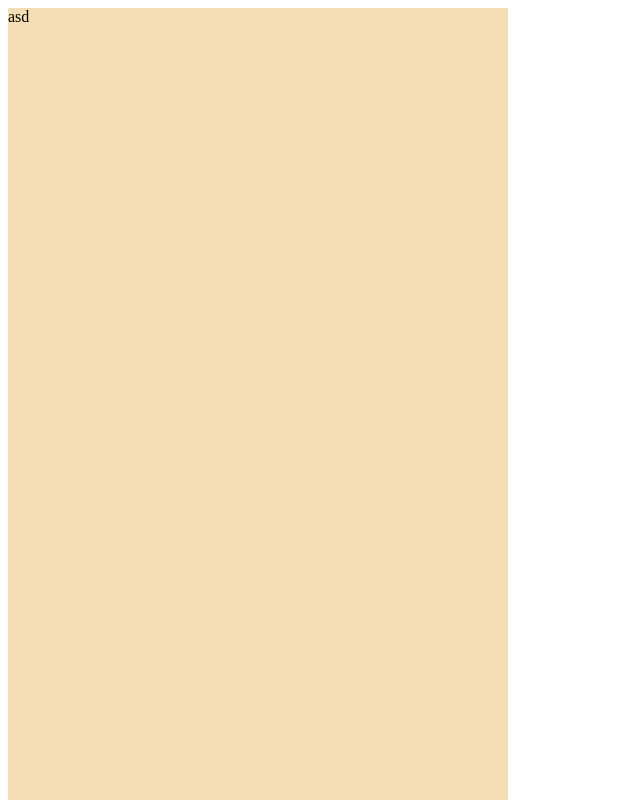
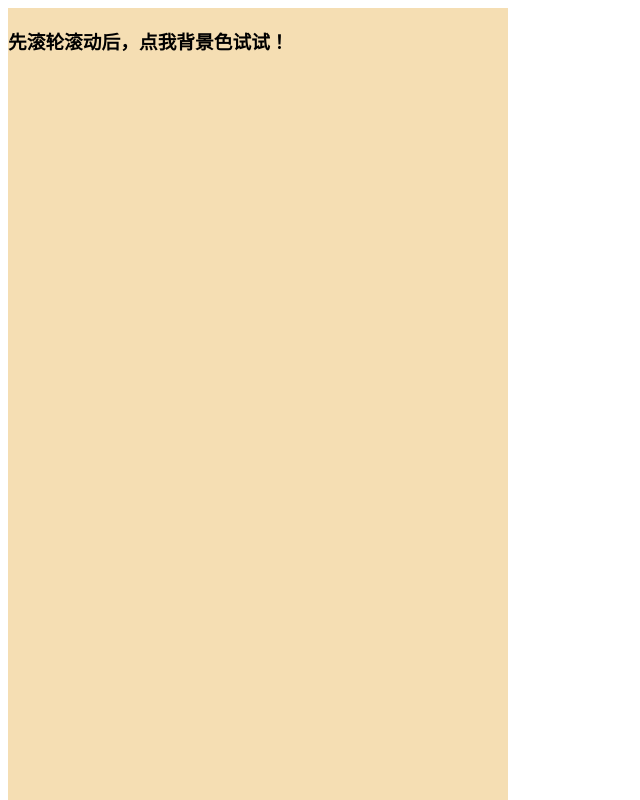
Before and after one commit to MrRetro/Echo, a website: page src/6.滚轮回到顶部.html in a window 1280 px wide. Shown: the top 800 px of the page, without its empty margins (0-640 px from the left). Drawn offline with Linux system fonts and the light colour scheme.

Commit message:
Signed-off-by: MrRetro <caijiajia1@126.com>

```diff
--- a/src/6.滚轮回到顶部.html
+++ b/src/6.滚轮回到顶部.html
@@ -4,11 +4,11 @@
 		<meta charset="UTF-8">
 		<title></title>
 		<style type="text/css">
-			.box{float:left;width:500px;height: 2000px;background-color: wheat;}
+			.box{float:left;width:500px;height: 2000px;background-color: wheat;cursor: pointer;}
 		</style>
 	</head>
 	<body>
-		<div class="box">asd</div>
+		<div class="box"><h3>先滚轮滚动后，点我背景色试试！</h3></div>
 		<script src="js/echo.js" type="text/javascript" charset="utf-8"></script>
 		<script type="text/javascript">
 			$(function(){
```
Also changed, not shown: dist/6.滚轮回到顶部.html.
